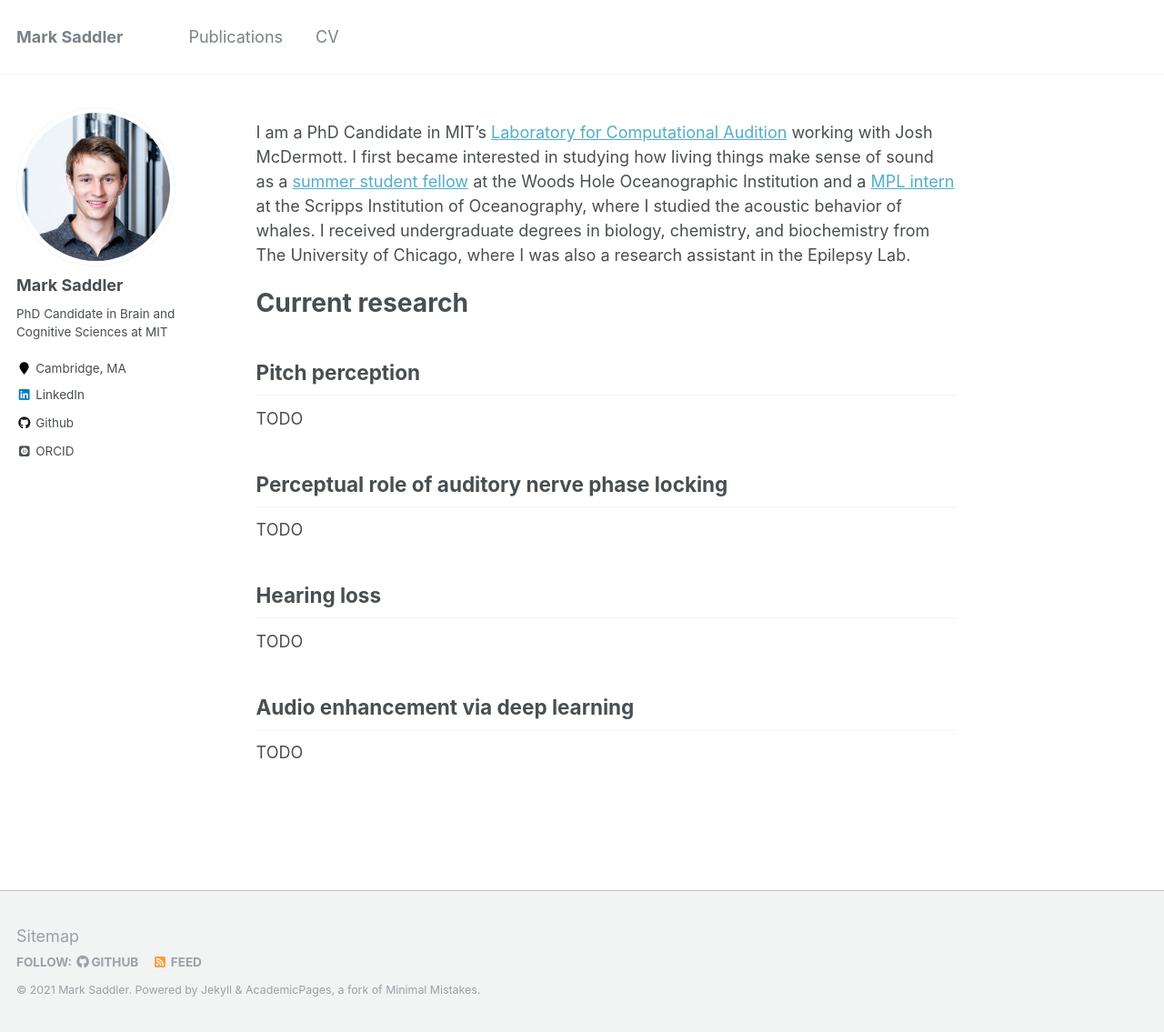
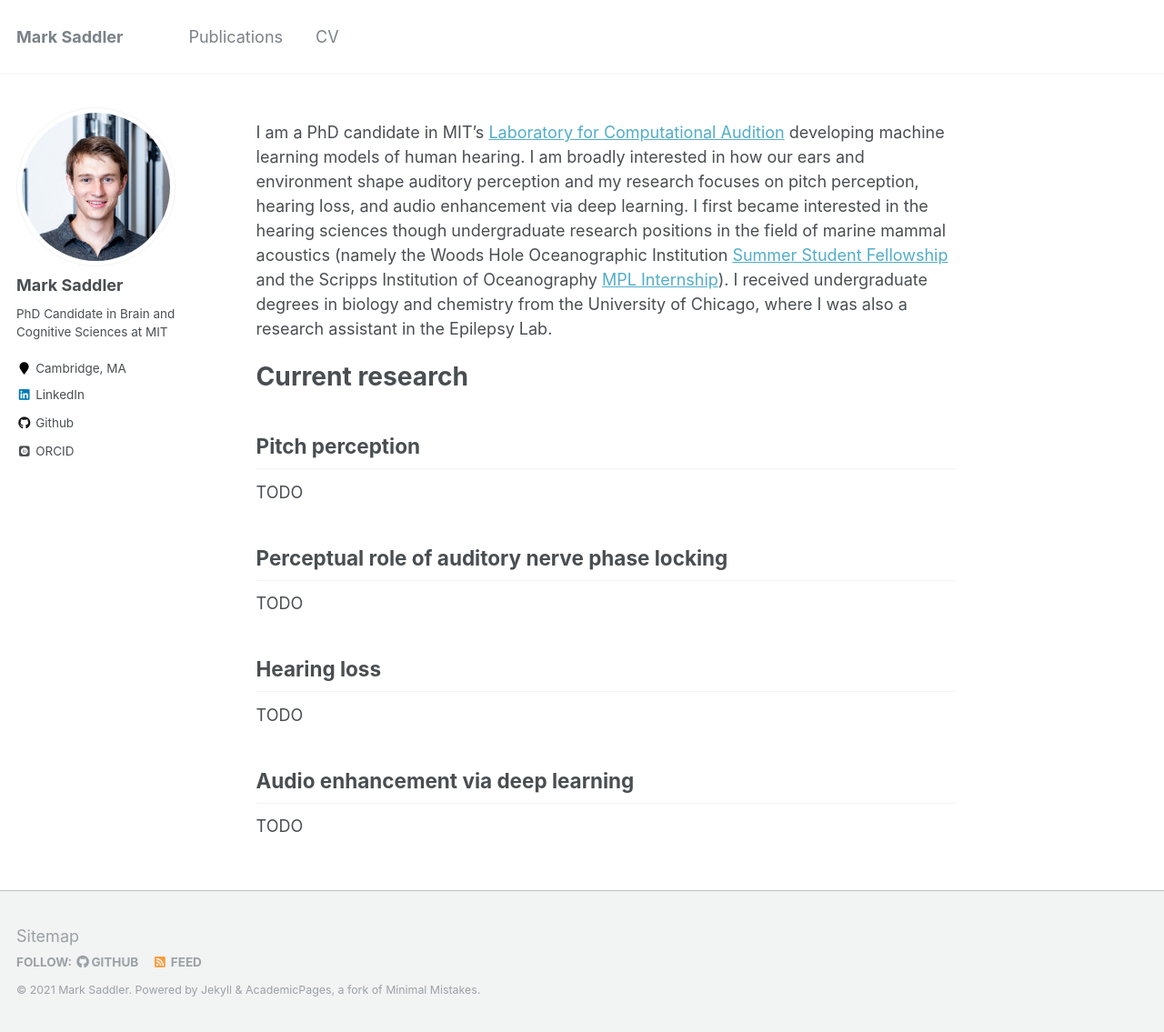
Before and after one commit to msaddler/msaddler.github.io, a Jekyll site: the page built from _pages/about.md, in a window 1280 px wide and 1135 px high. Shown: the whole window at 91% size. Built offline with Jekyll 4.4.1, drawn with Linux system fonts in a browser that asks for light colours; some web fonts are replaced.

Commit message:
second pass at intro paragraph

```diff
--- a/_pages/about.md
+++ b/_pages/about.md
@@ -7,7 +7,8 @@ redirect_from:
   - /about/
   - /about.html
 ---
-I am a PhD Candidate in MIT's [Laboratory for Computational Audition](http://mcdermottlab.mit.edu) working with Josh McDermott. I first became interested in studying how living things make sense of sound as a [summer student fellow](https://www.whoi.edu/what-we-do/educate/undergraduate-programs/summer-student-fellowship/) at the Woods Hole Oceanographic Institution and a [MPL intern](https://scripps.ucsd.edu/mpl/mpl-summer-internship-program) at the Scripps Institution of Oceanography, where I studied the acoustic behavior of whales. I received undergraduate degrees in biology, chemistry, and biochemistry from The University of Chicago, where I was also a research assistant in the Epilepsy Lab.
+
+I am a PhD candidate in MIT’s [Laboratory for Computational Audition](http://mcdermottlab.mit.edu) developing machine learning models of human hearing. I am broadly interested in how our ears and environment shape auditory perception and my research focuses on pitch perception, hearing loss, and audio enhancement via deep learning. I first became interested in the hearing sciences though undergraduate research positions in the field of marine mammal acoustics (namely the Woods Hole Oceanographic Institution [Summer Student Fellowship](https://www.whoi.edu/what-we-do/educate/undergraduate-programs/summer-student-fellowship/) and the Scripps Institution of Oceanography [MPL Internship](https://scripps.ucsd.edu/mpl/mpl-summer-internship-program)). I received undergraduate degrees in biology and chemistry from the University of Chicago, where I was also a research assistant in the Epilepsy Lab.
 
 
 Current research
```
